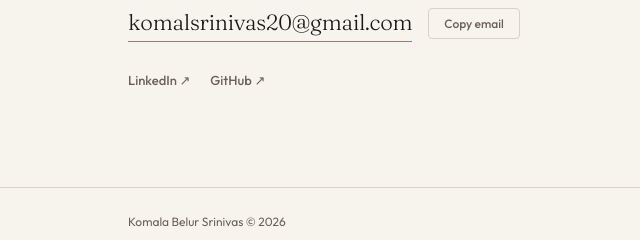
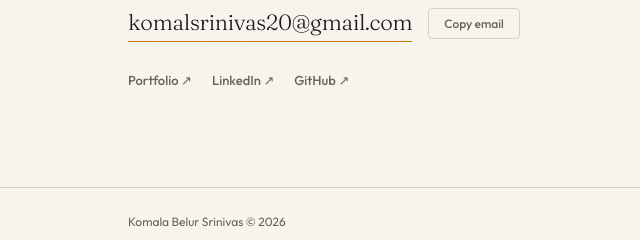
Before and after one commit to komala-b-srinivas/marketing-portfolio, a plain HTML site: page index.html in a window 1280 px wide. Shown: the part 5409-5649 px from the top of the page, 0-640 px from the left. Drawn offline with Linux system fonts and the light colour scheme.

Commit message:
Add portfolio live link to contact section
Co-Authored-By: Claude Sonnet 4.6 <noreply@anthropic.com>

```diff
--- a/index.html
+++ b/index.html
@@ -895,6 +895,7 @@ footer { border-top:1px solid var(--border); padding-block:24px; }
       <button class="copy-btn" id="copyBtn">Copy email</button>
     </div>
     <div class="contact-socials">
+      <a href="https://marketing-portfolio-eta-six.vercel.app" target="_blank" rel="noopener" class="contact-social">Portfolio &nearr;</a>
       <a href="https://www.linkedin.com/in/komal-b-srinivas/" target="_blank" rel="noopener" class="contact-social">LinkedIn &nearr;</a>
       <a href="https://github.com/komala-b-srinivas" target="_blank" rel="noopener" class="contact-social">GitHub &nearr;</a>
     </div>
```
